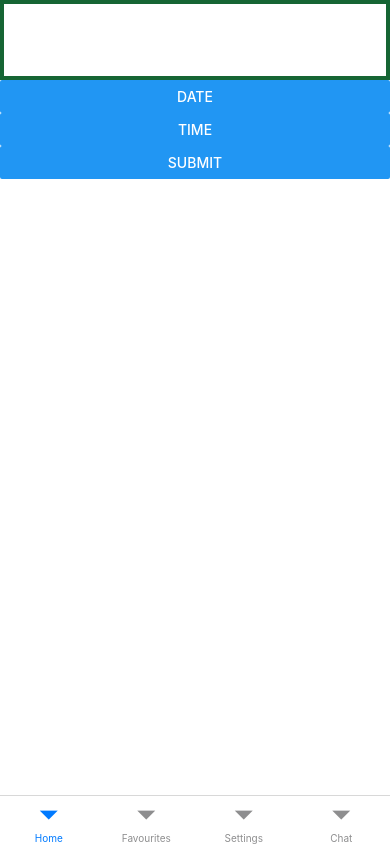
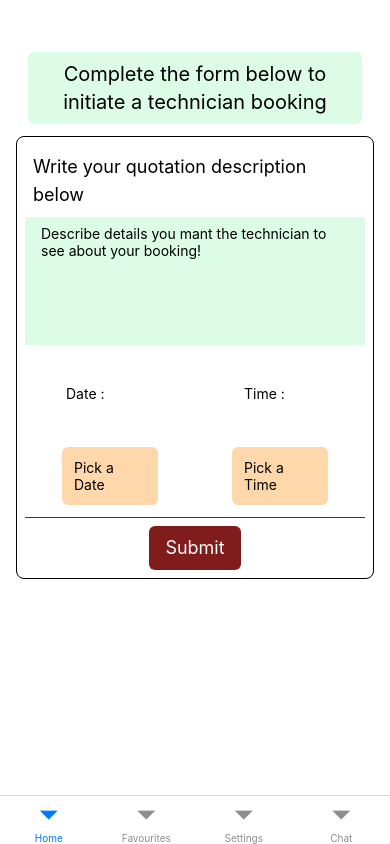
Before and after one commit to Sean-Miningah/AutoShops.Mobile, a React Native app: screen /BookingScreen in a window 390 px wide. Built offline with nearby package versions, Linux system fonts and the light colour scheme.

Commit message:
BookingScreen form feature

```diff
--- a/screens/BookingScreen.js
+++ b/screens/BookingScreen.js
@@ -1,4 +1,4 @@
-import { View, Text, Button, TextInput } from 'react-native'
+import { View, Text, Button, TextInput, Pressable, ScrollView } from 'react-native'
 import React, { useState, useEffect } from 'react'
 import { useForm, Controller } from "react-hook-form";
 import DatePicker from 'react-native-modern-datepicker';
@@ -6,15 +6,17 @@ import DatePicker from 'react-native-modern-datepicker';
 import GlobalStyles from '../GlobalStyles'
 
 const BookingScreen = () => {
-  const [date, setDate] = useState('')
+  const [date, setDate] = useState('');
+  const [time, setTime] = useState('');
   const [open, setOpen] = useState(false);
   const [timeOpen, setTimeOpen] = useState(false);
-  const [time, setTime] = useState('');
-  const { control, handleSubmit, formState: { errors } } = useForm({
+  const { control, handleSubmit, setValue, clearErrors, formState: { errors } } = useForm({
     defaultValues: {
-      description: ''
+      description: '',
+      date: '',
+      time: ''
     }
-  })
+  });
 
   const dateshow = () => {
     if (open){
@@ -26,6 +28,8 @@ const BookingScreen = () => {
           minimumDate='2022-11-25'
           onSelectedChange={date => {
             setDate(date);
+            setValue('date', date);
+            clearErrors('date')
             setOpen(false);
             }
           }
@@ -41,8 +45,10 @@ const BookingScreen = () => {
           mode="time"
           current={time}
           minuteInterval={30}
-          onTimeChange={date => {
-            setTime(date);
+          onTimeChange={time => {
+            setTime(time);
+            setValue('time', time);
+            clearErrors('time');
             setTimeOpen(false);
             }
           }
@@ -54,10 +60,22 @@ const BookingScreen = () => {
   useEffect(() => {
     console.log(date, time)
   },[date, time])
-  const onSubmit = data => console.log(data);
+  // const onSubmit = data => console.log(data);
+  const onSubmit = (data) => {
+    console.log(data)
+  }
   return (
-    <View style={GlobalStyles.droidSafeArea}>
-      <View className="bg-red pb-10 border-green-800 border-4">
+    <ScrollView style={GlobalStyles.droidSafeArea}>
+      <View
+        className="my-10 mx-4"
+      >
+        <View className="m-3 borderborder-green-500">
+          <Text className="text-xl text-center bg-green-100 p-2 rounded-md">Complete the form below to initiate a technician booking</Text>
+        </View>
+
+        <View className="border p-2 rounded-lg">
+          <View className="mb-10">
+            <Text className="text-lg m-2">Write your quotation description below</Text>
             <Controller
               control={control}
               rules = {{
@@ -65,26 +83,100 @@ const BookingScreen = () => {
               }}
               render ={({ field: { onChange, onBlur, value } }) => (
                 <TextInput
-              className="h-4 m-2 text-xl"
+                  className="text-l h-32 bg-green-100 px-4 py-2"
                   onBlur={onBlur}
                   onChangeText={onChange}
                   value={value}
+                  placeholder="Describe details you mant the technician to see about your booking!"
+                  textAlignVertical="top"
+                  multiline={true}
+                  number={8}
                 />
               )}
               name="description"
             />
             {errors.description && <Text>This is required.</Text>}
           </View>
+          <View className="flex-row justify-around">
+            <View>
+              <Text>Date : </Text>
+              <Controller
+                name='date'
+                control={control}
+                rules = {{
+                  required: true,
+                }}
+                render={({field: {onChange,}})=> (
+                  <TextInput
+                    className="px-4 py-2 w-24"
+                    editable={false}
+                    value={date}
+                    onChange={onChange}
+                  />
+                )}
+              />
+              {errors.date && <Text>This is required.</Text>}
+            </View>
 
-      <Button title="Date" onPress={() => setOpen(true)}/>
+            <View>
+            <Text>Time : </Text>
+              <Controller
+                name='time'
+                control={control}
+                setValue={time}
+                rules = {{
+                  required: true,
+                }}
+                render={({field: {onChange,}})=> (
+                  <TextInput
+                    className="px-4 py-2 w-20"
+                    editable={false}
+                    value={time}
+                    onChange={onChange}
+                  />
+                )}
+              />
+              {errors.time && <Text>This is required.</Text>}
+            </View>
+          </View>
+
+
+
+          <View
+          className="flex-row justify-around"
+          >
+            <Pressable
+              className="m-3 p-3 bg-orange-200 w-24 rounded-md"
+              onPress={() => {
+                setOpen(true);
+              }}
+            >
+              <Text>Pick a Date</Text>
+            </Pressable>
+
+            <Pressable
+              className="m-3 p-3 bg-orange-200 w-24 rounded-md"
+              onPress={() => {
+                setTimeOpen(true);
+              }}
+            >
+              <Text>Pick a Time</Text>
+            </Pressable>
+          </View>
 
           {dateshow()}
-
-      <Button title="Time" onPress={() => setTimeOpen(true)}/>
-
           {timeshow()}
-      <Button title="Submit" onPress={handleSubmit(onSubmit)} />
+          <View className="flex-row justify-center border-t border-t-indigo-900 pt-2">
+            <Pressable
+              className="bg-red-900 py-2 px-4 rounded-md"
+              onPress={handleSubmit(onSubmit)}
+            >
+              <Text className="text-lg text-white">Submit</Text>
+            </Pressable>
           </View>
+        </View>
+      </View>
+    </ScrollView>
   )
 }
 
```
Lines whose indentation alone changed are shown as unchanged.
